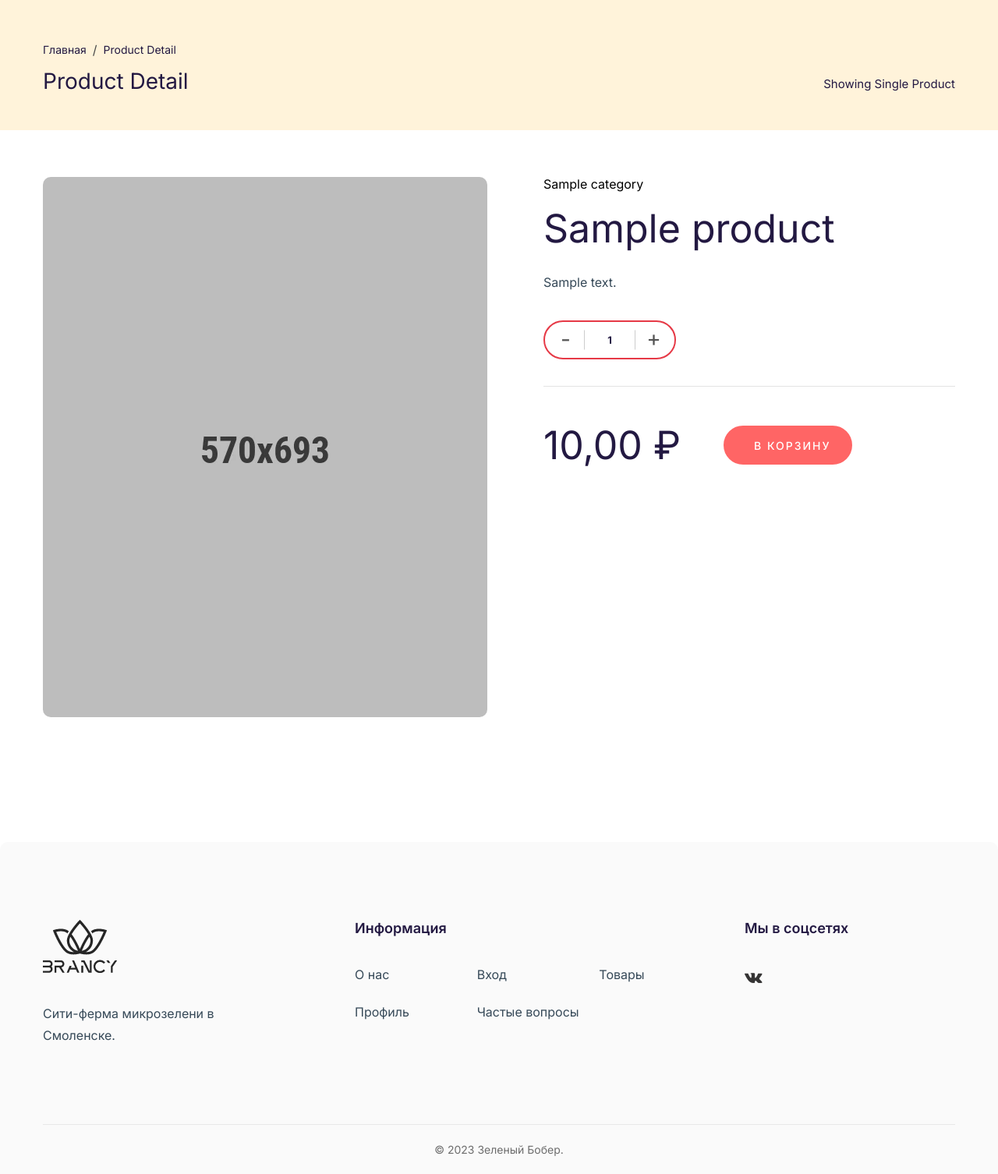
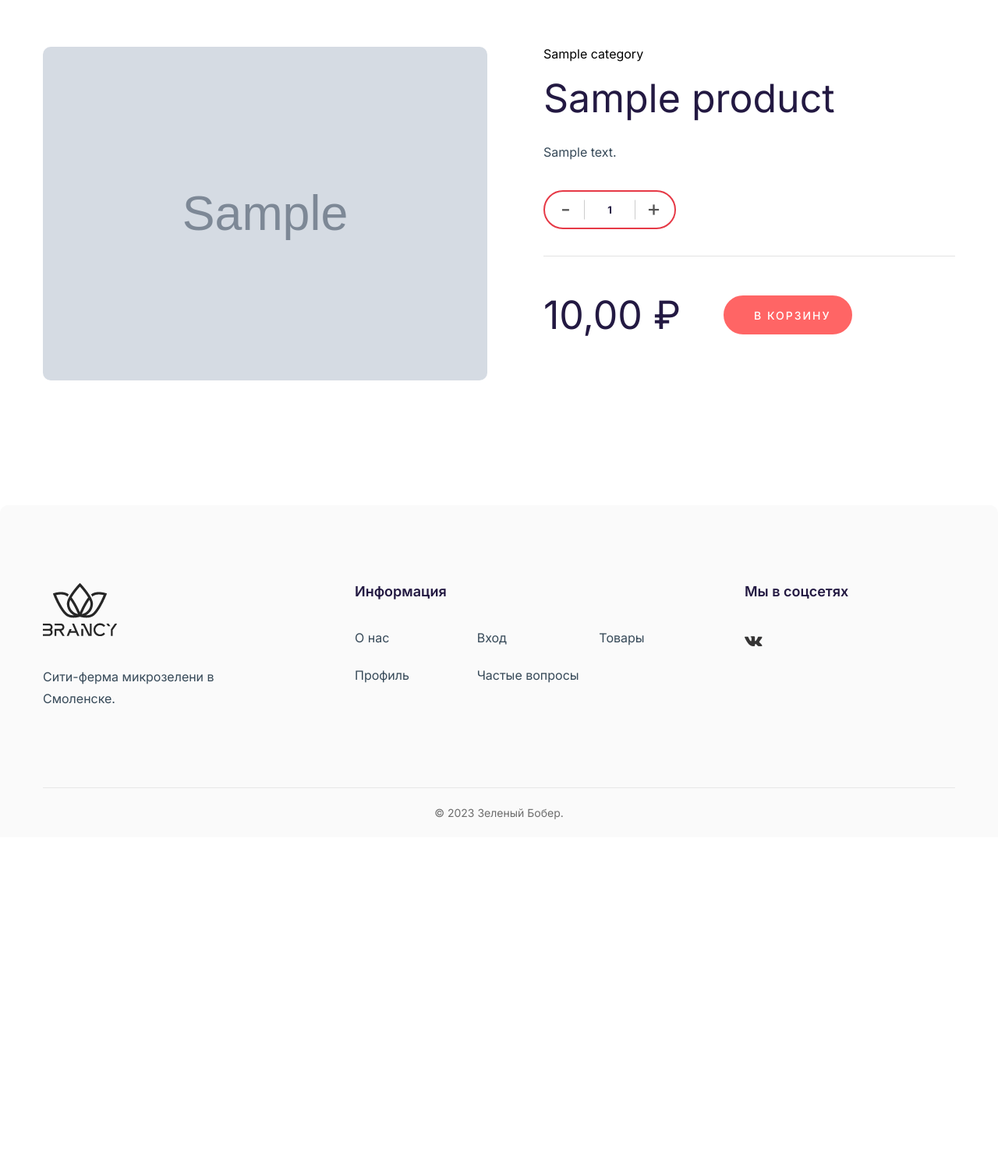
Before and after one commit to abirukov/microgreen_store_django, a Django app: page /products/1/ in a window 1280 px wide. Shown: the part 80-1586 px from the top of the page at 78% size. After the commit the page ends 1131 px from the top, so only its background shows below. Run offline with Django 5.2, Linux system fonts and the light colour scheme; tables that the repository leaves empty hold one stand-in row (values such as "Sample post"); grey boxes marked "Sample" are stand-in pictures; some libraries are stand-ins or nearby versions.

Commit message:
product photo add

```diff
--- a/microgreen_store/settings.py
+++ b/microgreen_store/settings.py
@@ -9,7 +9,7 @@
 For the full list of settings and their values, see
 https://docs.djangoproject.com/en/4.2/ref/settings/
 """
-
+import os
 from pathlib import Path
 
 from config import get_config
@@ -140,3 +140,6 @@
 
 AUTH_USER_MODEL = "users.User"
 LOGOUT_REDIRECT_URL = "home"
+
+MEDIA_URL = '/uploads/'
+MEDIA_ROOT = os.path.join(BASE_DIR, 'uploads/')
--- a/microgreen_store/urls.py
+++ b/microgreen_store/urls.py
@@ -14,10 +14,12 @@
     1. Import the include() function: from django.urls import include, path
     2. Add a URL to urlpatterns:  path('blog/', include('blog.urls'))
 """
+from django.conf.urls.static import static
 from django.contrib import admin
 from django.urls import include, path
 
 from faq_questions.views import FaqView
+from microgreen_store import settings
 from microgreen_store.views import AboutUsView, IndexView
 
 urlpatterns = [
@@ -29,7 +31,7 @@
     path("baskets/", include(("baskets.urls", "baskets"), namespace="baskets")),
     path("orders/", include(("orders.urls", "orders"), namespace="orders")),
     path("admin/", admin.site.urls),
-]
+] + static(settings.MEDIA_URL, document_root=settings.MEDIA_ROOT)
 
 # handler400 =
 # handler403 =
--- a/products/models.py
+++ b/products/models.py
@@ -6,6 +6,7 @@
     title = models.CharField(_("title"))
     price = models.DecimalField(_("price"), max_digits=20, decimal_places=2)
     description = models.CharField(_("description"), null=True)
+    image = models.ImageField(upload_to="images/product", null=True)
 
     category = models.ForeignKey(
         "categories.Category",
--- a/pyproject.toml
+++ b/pyproject.toml
@@ -9,6 +9,8 @@
 python = "^3.12"
 django = "5.0b1"
 psycopg2 = "^2.9.9"
+pillow = "^10.1.0"
+django-timestampable = "^1.1.3"
 
 [tool.poetry.group.dev.dependencies]
 black = "^23.11.0"
--- a/templates/products/detail.html
+++ b/templates/products/detail.html
@@ -2,35 +2,19 @@
 {% load static %}
 {% block content %}
     <main class="main-content">
-        <!--== Start Page Header Area Wrapper ==-->
-        <section class="page-header-area pt-10 pb-9" data-bg-color="#FFF3DA">
-            <div class="container">
-                <div class="row">
-                    <div class="col-md-5">
-                        <div class="page-header-st3-content text-center text-md-start">
-                            <ol class="breadcrumb justify-content-center justify-content-md-start">
-                                <li class="breadcrumb-item"><a class="text-dark" href="{% url "home" %}">Главная</a></li>
-                                <li class="breadcrumb-item active text-dark" aria-current="page">Product Detail</li>
-                            </ol>
-                            <h2 class="page-header-title">Product Detail</h2>
-                        </div>
-                    </div>
-                    <div class="col-md-7">
-                        <h5 class="showing-pagination-results mt-5 mt-md-9 text-center text-md-end">Showing Single
-                            Product</h5>
-                    </div>
-                </div>
-            </div>
-        </section>
-        <!--== End Page Header Area Wrapper ==-->
-
         <!--== Start Product Details Area Wrapper ==-->
         <section class="section-space">
             <div class="container">
                 <div class="row product-details">
                     <div class="col-lg-6">
                         <div class="product-details-thumb">
-                            <img src="{% static "assets/images/shop/product-details/2.webp"%}" width="570" height="693" alt="Image">
+                            {% if product.image %}
+                                <img src="{{ product.image.url }}" width="570" height="693"
+                                     alt="Фото товара">
+                            {% else %}
+                                <img src="{% static "assets/images/shop/product-details/2.webp" %}" width="570" height="693"
+                                     alt="Фото товара">
+                            {% endif %}
                         </div>
                     </div>
                     <div class="col-lg-6">
@@ -47,7 +31,7 @@
                                 <h4 class="price">{{ product.price }} ₽</h4>
                                 <div class="product-details-cart-wishlist">
                                     <button type="button" class="btn"
-                                            >В корзину
+                                    >В корзину
                                     </button>
                                 </div>
                             </div>
```
Also changed, not shown: templates/microgreen_store/index.html (+7 -2 lines), templates/products/list.html (+7 -2 lines), products/migrations/0002_product_image.py (added), products/migrations/0003_alter_product_image.py (added), products/migrations/0004_alter_product_image.py (added), 2 other files.
